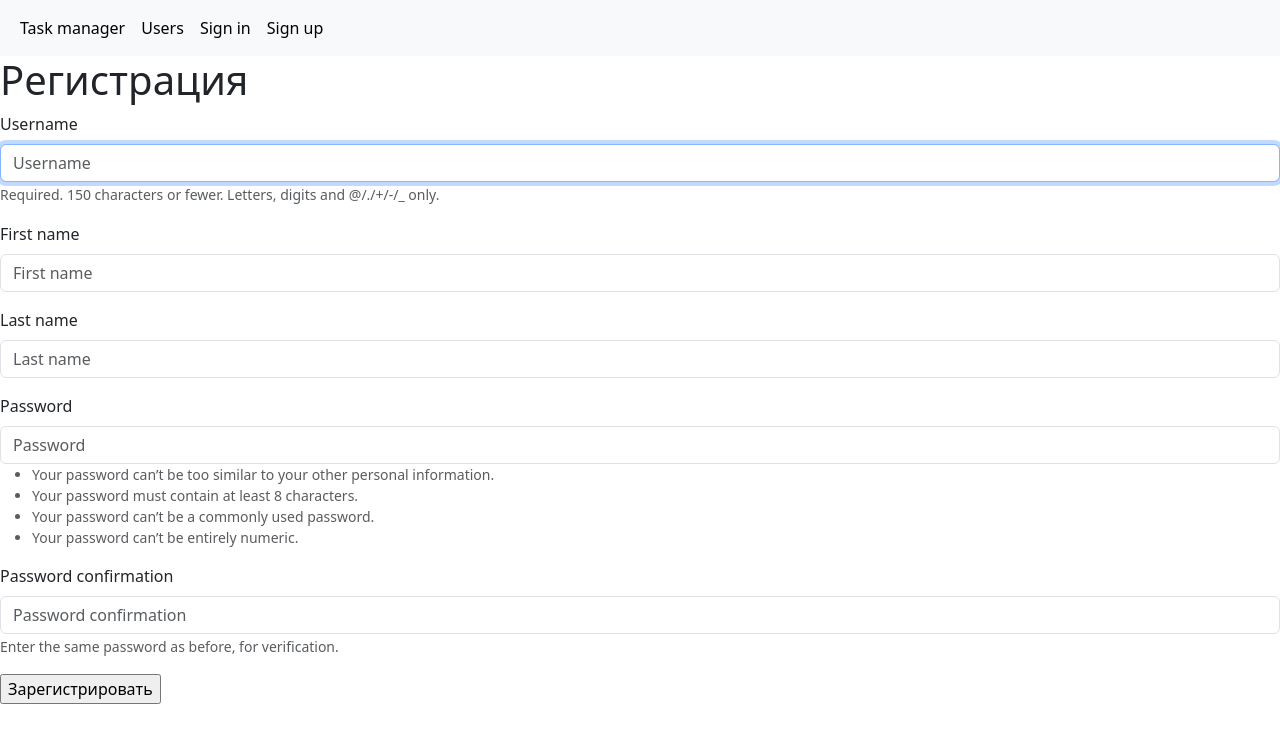
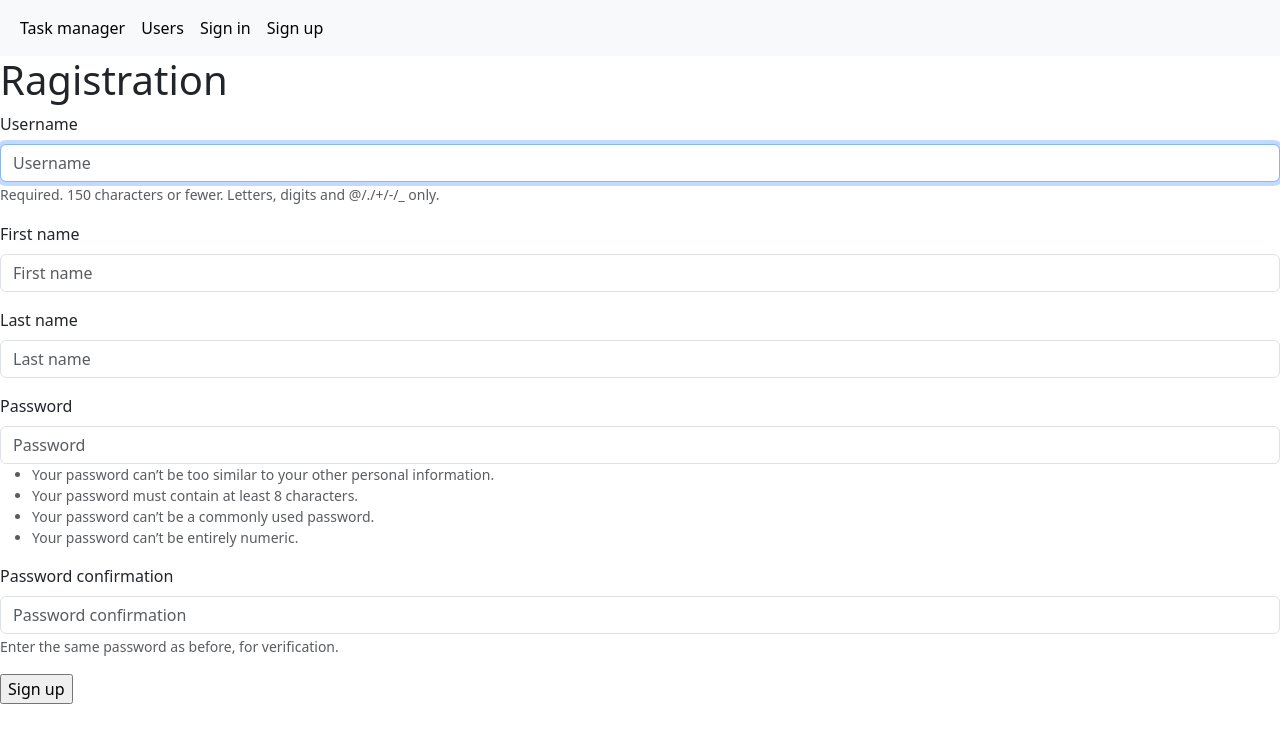
Before and after one commit to greenkerokero/python-project-52, a Django app: template task_manager/users/templates/users/create.html in a window 1280 px wide. Shown: the top 743 px of the page. Run offline with Django 5.2, Linux system fonts and the light colour scheme; the template is opened without the code that fills it: values that come from a table or form of the project are taken from there, others are empty; some libraries are stand-ins or nearby versions.

Commit message:
Update translation

```diff
--- a/task_manager/users/templates/users/create.html
+++ b/task_manager/users/templates/users/create.html
@@ -7,11 +7,11 @@
 
 {% load django_bootstrap5 %}
 {% block content %}
-<h1>Регистрация</h1>
+<h1>{% translate "Ragistration" %}</h1>
 
 <form action="{% url 'users:create' %}" method="post">
   {% csrf_token %}
   {% bootstrap_form form %}
-  <input type="submit" value="Зарегистрировать">
+  <input type="submit" value="{% translate 'Sign up' %}">
 </form>
 {% endblock %}
```
Also changed, not shown: locale/ru/LC_MESSAGES/django.po.
